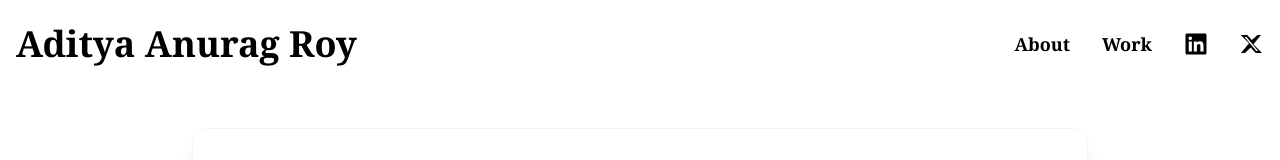
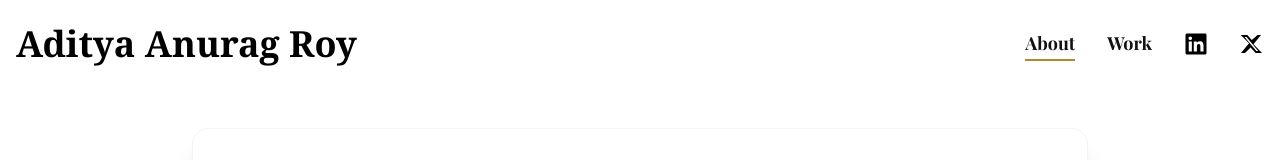
Before and after one commit to kshypjn/royPortfolio-frontend, a Next.js app: page /about in a window 1280 px wide. Shown: the top 160 px of the page. Built offline with nearby package versions, Linux system fonts and the light colour scheme; no server answers; the database is empty; a web font is replaced by a local one.

Commit message:
navbar fixing

```diff
--- a/src/app/components/Header.js
+++ b/src/app/components/Header.js
@@ -2,14 +2,26 @@
 import { FaLinkedin } from 'react-icons/fa';
 import Link from 'next/link';
 import HamburgerMenu from './HamburgerMenu';
+import { usePathname } from 'next/navigation';
 
 export default function Header() {
+  const pathname = usePathname();
   return (
     <header className="w-full flex items-center justify-between px-4 py-6 bg-transparent">
       <span className="text-2xl sm:text-4xl font-bold font-serif text-black text-left whitespace-nowrap">Aditya Anurag Roy</span>
       <nav className="hidden md:flex items-center space-x-8">
-        <Link href="/about" className="font-serif font-bold text-lg text-black hover:text-gray-600 transition-colors">About</Link>
-        <Link href="/work" className="font-serif font-bold text-lg text-black hover:text-gray-600 transition-colors">Work</Link>
+        <Link
+          href="/about"
+          className={`nav-link${pathname === '/about' ? ' nav-link-active' : ''}`}
+        >
+          About
+        </Link>
+        <Link
+          href="/work"
+          className={`nav-link${pathname === '/work' ? ' nav-link-active' : ''}`}
+        >
+          Work
+        </Link>
         <a href="https://www.linkedin.com/in/aditya-anurag-roy-868409214/?originalSubdomain=in" target="_blank" rel="noopener noreferrer" aria-label="LinkedIn">
           <FaLinkedin className="w-6 h-6 text-black hover:text-blue-700 transition-colors" />
         </a>
@@ -30,6 +42,33 @@ export default function Header() {
         .animate-fade-in-down {
           animation: fade-in-down 1s cubic-bezier(0.4,0,0.2,1) both;
         }
+        .nav-link {
+          position: relative;
+          font-family: var(--font-playfair), serif;
+          font-weight: bold;
+          font-size: 1.125rem;
+          color: #111;
+          text-decoration: none;
+          transition: color 0.2s;
+          padding-bottom: 2px;
+        }
+        .nav-link::after {
+          content: '';
+          position: absolute;
+          left: 0;
+          right: 0;
+          bottom: -2px;
+          height: 2px;
+          background: transparent;
+          transition: background 0.25s, width 0.25s;
+          width: 100%;
+        }
+        .nav-link:hover::after {
+          background: #b48a2f;
+        }
+        .nav-link-active::after {
+          background: #b48a2f;
+        }
       `}</style>
     </header>
   );
```
